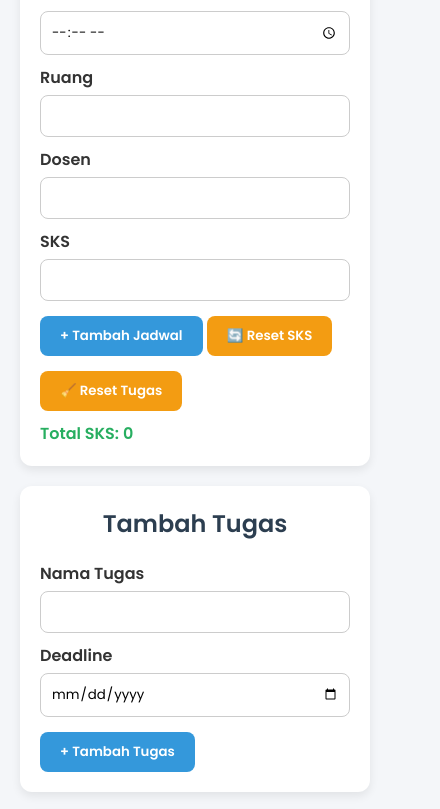
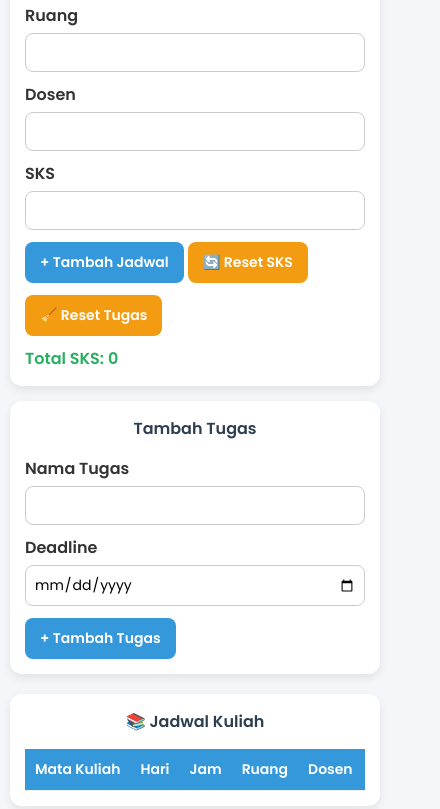
Before and after one commit to Mangga123/YourBestList, a website: page public/index.html in a window 390 px wide. Shown: the part 347-1156 px from the top of the page, 440 px wide, since content can reach past the window. Drawn offline with Linux system fonts and the light colour scheme; no server answers.

Commit message:
Update index.html

```diff
--- a/public/index.html
+++ b/public/index.html
@@ -6,7 +6,10 @@
     <meta name="viewport" content="width=device-width, initial-scale=1.0" />
 
     <!-- Google Fonts -->
-    <link href="https://fonts.googleapis.com/css2?family=Poppins:wght@400;600&display=swap" rel="stylesheet" />
+    <link
+      href="https://fonts.googleapis.com/css2?family=Poppins:wght@400;600&display=swap"
+      rel="stylesheet"
+    />
 
     <style>
       * {
@@ -19,13 +22,13 @@
       body {
         background: #f4f6f9;
         color: #333;
-        padding: 20px;
+        padding: 15px;
       }
 
       h1,
       h2 {
         text-align: center;
-        margin-bottom: 20px;
+        margin-bottom: 15px;
         color: #2c3e50;
       }
 
@@ -34,13 +37,13 @@
         margin: auto;
         display: grid;
         grid-template-columns: 1fr 1fr;
-        gap: 20px;
+        gap: 15px;
       }
 
       .card {
         background: #fff;
         border-radius: 12px;
-        padding: 20px;
+        padding: 15px;
         box-shadow: 0 4px 10px rgba(0, 0, 0, 0.08);
       }
 
@@ -53,12 +56,13 @@
       input,
       select {
         width: 100%;
-        padding: 10px;
+        padding: 8px;
         margin-top: 5px;
         border-radius: 8px;
         border: 1px solid #ccc;
         outline: none;
         transition: border 0.2s;
+        font-size: 14px;
       }
 
       input:focus,
@@ -67,8 +71,8 @@
       }
 
       button {
-        margin-top: 15px;
-        padding: 10px 20px;
+        margin-top: 12px;
+        padding: 10px 15px;
         border: none;
         border-radius: 8px;
         background: #3498db;
@@ -76,6 +80,7 @@
         font-weight: 600;
         cursor: pointer;
         transition: 0.2s;
+        font-size: 14px;
       }
 
       button:hover {
@@ -86,11 +91,12 @@
         width: 100%;
         border-collapse: collapse;
         margin-top: 15px;
+        font-size: 14px;
       }
 
       th,
       td {
-        padding: 12px;
+        padding: 10px;
         text-align: center;
         border-bottom: 1px solid #eee;
       }
@@ -127,9 +133,28 @@
         color: #27ae60;
       }
 
+      /* 🔹 Responsif untuk layar kecil */
       @media (max-width: 900px) {
         .container {
           grid-template-columns: 1fr;
+        }
+
+        body {
+          padding: 10px;
+        }
+
+        h1 {
+          font-size: 20px;
+        }
+
+        h2 {
+          font-size: 16px;
+        }
+
+        table {
+          display: block;
+          overflow-x: auto;
+          white-space: nowrap;
         }
       }
     </style>
@@ -233,7 +258,8 @@
 
       function tampilkan() {
         let jadwalTable = document.getElementById("jadwalTable");
-        jadwalTable.innerHTML = "<tr><th>Mata Kuliah</th><th>Hari</th><th>Jam</th><th>Ruang</th><th>Dosen</th><th>SKS</th></tr>";
+        jadwalTable.innerHTML =
+          "<tr><th>Mata Kuliah</th><th>Hari</th><th>Jam</th><th>Ruang</th><th>Dosen</th><th>SKS</th></tr>";
         let total = 0;
         jadwal.forEach((j) => {
           let row = jadwalTable.insertRow();
@@ -246,7 +272,8 @@
         document.getElementById("totalSKS").innerText = total;
 
         let tugasTable = document.getElementById("tugasTable");
-        tugasTable.innerHTML = "<tr><th>Tugas</th><th>Deadline</th><th>Status</th></tr>";
+        tugasTable.innerHTML =
+          "<tr><th>Tugas</th><th>Deadline</th><th>Status</th></tr>";
         tugas.forEach((t, idx) => {
           let row = tugasTable.insertRow();
           row.insertCell().innerText = t[0];
@@ -291,14 +318,6 @@
       }
 
       function resetSKS() {
-        jadwal = [];
-        saveData();
-        tampilkan();
-      }
-
-      loadData();
-
-      function resetSKS() {
         if (confirm("Yakin ingin mengreset semua SKS yang sudah tercantum?")) {
           jadwal = [];
           saveData();
@@ -313,6 +332,8 @@
           tampilkan();
         }
       }
+
+      loadData();
     </script>
   </body>
 </html>
```
